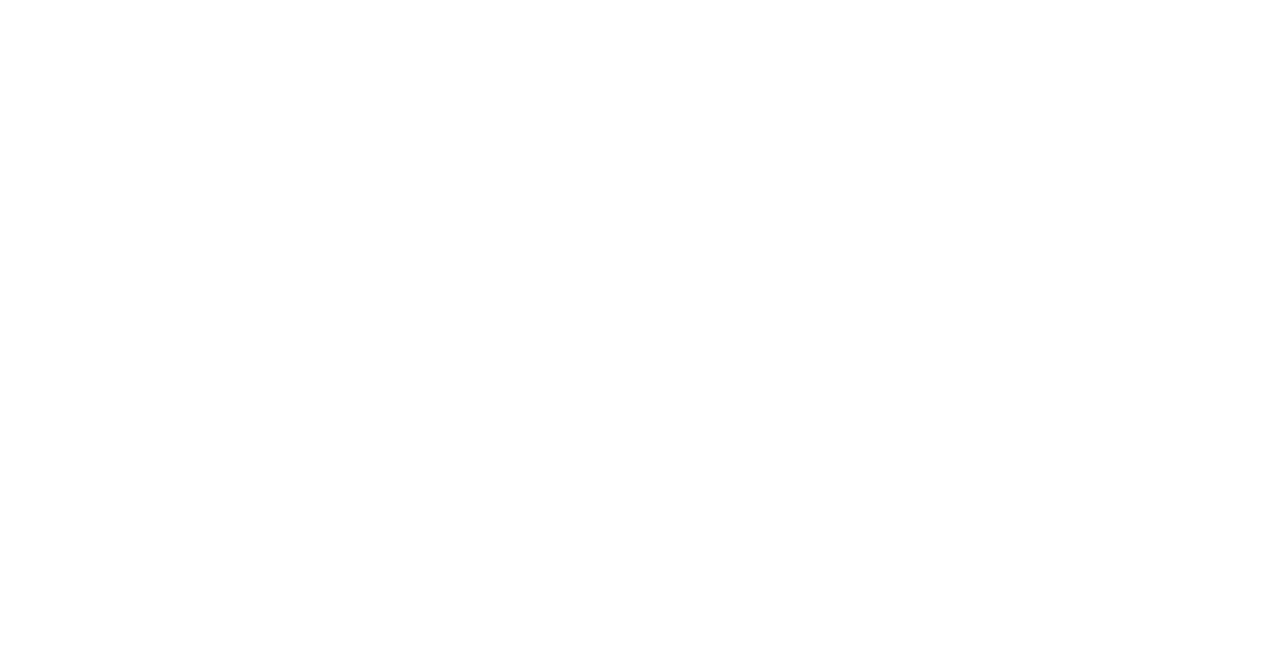
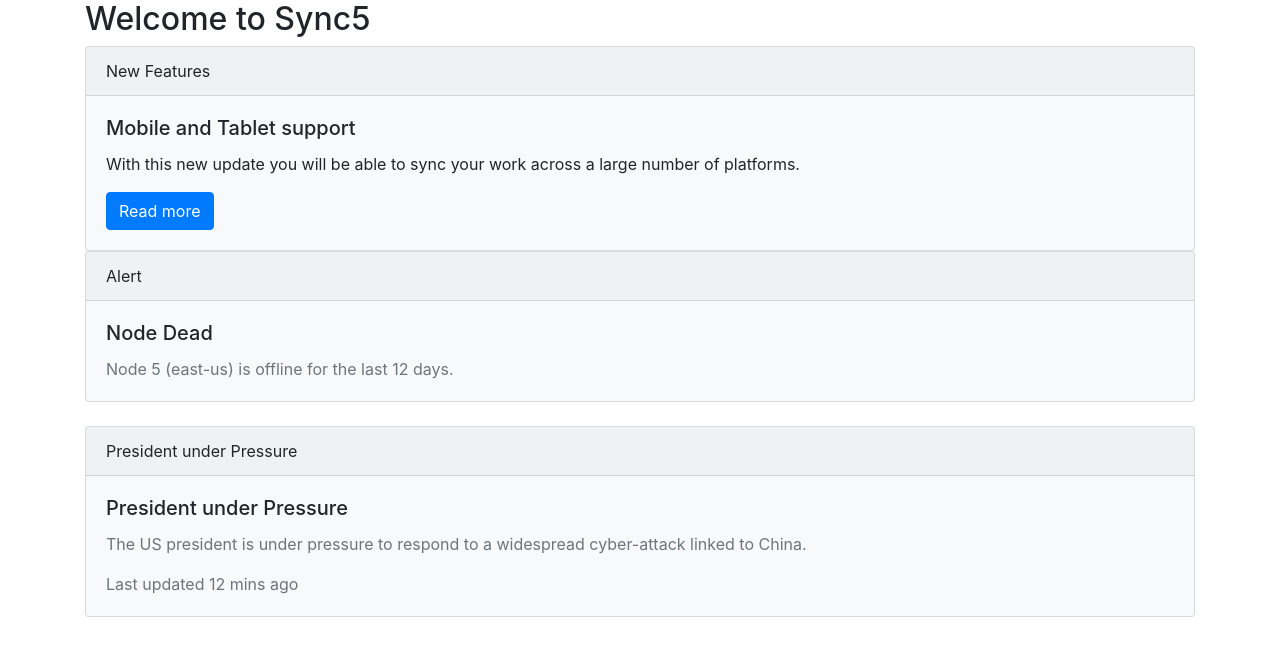
Before and after one commit to acciojob/bootstrap-card-Utkarsh-sin, a website: page main.html in a window 1280 px wide. Drawn offline with nearby package versions, Linux system fonts and the light colour scheme.

Commit message:
created a submission

```diff
--- a/main.html
+++ b/main.html
@@ -3,13 +3,52 @@
 <html>
 
 <head>
+	<link rel="stylesheet" href="https://stackpath.bootstrapcdn.com/bootstrap/4.5.2/css/bootstrap.min.css">
 	<link rel="stylesheet" href="styles.css">
 </head>
 
 <body>
 	<!-- the entire body must be written by student -->
-    <script type="text/javascript" src="./script.js">
-</script>
+
+<div class="container">
+	<h2>Welcome to Sync5</h2>
+        <div class="card bg-light">
+            <div class="card-header">
+				New Features
+            </div>
+            <div class="card-body">
+                <h5 class="card-title">Mobile and Tablet support</h5>
+				<p>With this new update you will be able to sync your work across a large number of platforms.</p>
+                <a href="#" class="btn btn-primary">Read more</a>
+            </div>
+        </div>
+
+        <div class="card bg-light red">
+            <div class="card-header">
+                Alert
+            </div>
+            <div class="card-body">
+                <h5 class="card-title">Node Dead</h5>
+                <p class="card-text text-muted">Node 5 (east-us) is offline for the last 12 days.</p>
+             </div>
+        </div>
+
+    <div class="card-deck mt-4">
+        <div class="card bg-light">
+            <div class="card-header">
+                President under Pressure
+            </div>
+            <div class="card-body">
+                <h5 class="card-title">President under Pressure</h5>
+                <p class="card-text text-muted">The US president is under pressure to respond to a widespread cyber-attack linked to China.</p>
+                <p class="card-text text-muted">Last updated 12 mins ago</p>
+            </div>
+        </div>
+    </div>
+</div>
+    <script src="https://code.jquery.com/jquery-3.5.1.slim.min.js"></script>
+<script src="https://cdn.jsdelivr.net/npm/@popperjs/core@2.9.3/dist/umd/popper.min.js"></script>
+<script src="https://stackpath.bootstrapcdn.com/bootstrap/4.5.2/js/bootstrap.min.js"></script>
 
 </body>
 
--- a/styles.css
+++ b/styles.css
@@ -1,2 +1,9 @@
 
 /* Your CSS Code here. */
+.container{
+	display:flex;
+	flex-direction:column;
+}
+.red{
+
+}
```
